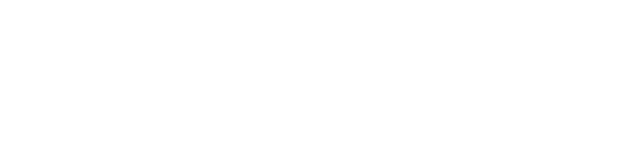
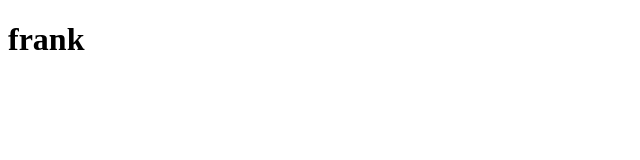
Before and after one commit to fred52h3/Fred-erik, a plain HTML site: page Index.html in a window 1280 px wide. Shown: the whole page, without its empty margins (0-640 px from the left). Drawn offline with Linux system fonts and the light colour scheme.

Commit message:
Update Index.html

```diff
--- a/Index.html
+++ b/Index.html
@@ -6,6 +6,6 @@
     <title>Document</title>
 </head>
 <body>
-
+    <h1>frank</h1>
 </body>
 </html>
```
